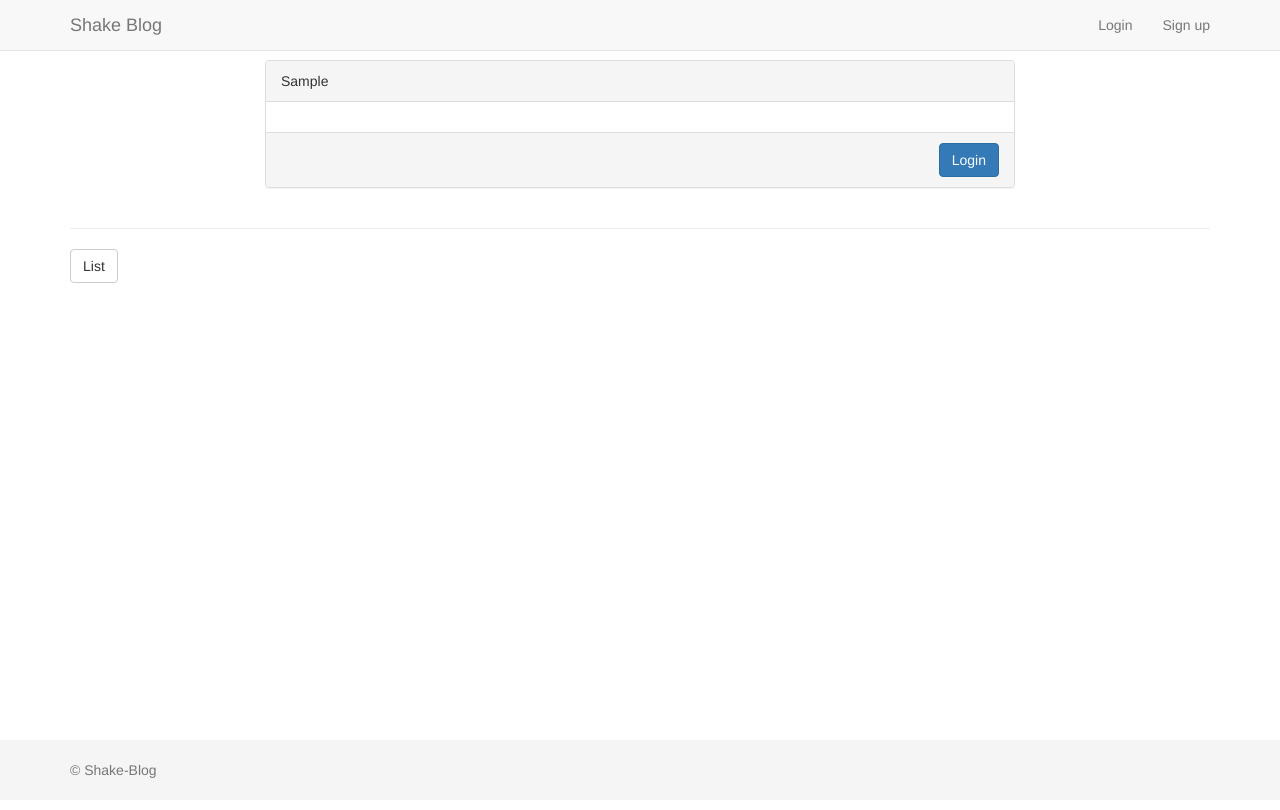
After one commit to lamiru/shake-blog, a Django app: template account/templates/account/login.html in a window 1280 px wide. The commit adds this page. Run offline with Django 3.2, Linux system fonts and the light colour scheme; the template is opened without the code that fills it: most values are stand-ins (such as "Sample title", 1, 10 or a date in 2020); some libraries are stand-ins or nearby versions.

Commit message:
account:login & account:signup

```diff
--- /dev/null
+++ b/account/templates/account/login.html
@@ -0,0 +1,28 @@
+{% extends "layout.html" %}
+{% load bootstrap3 %}
+
+{% block content %}
+    <div class="row">
+        <div class="col-sm-8 col-sm-offset-2">
+            <form action="" method="post">
+                {% csrf_token %}
+                <div class="panel panel-default">
+                    {% if form_legend %}
+                        <div class="panel-heading">
+                            {{ form_legend }}
+                        </div>
+                    {% endif %}
+                    <div class="panel-body">
+                        {% bootstrap_form form %}
+                    </div>
+                    <div class="panel-footer text-right">
+                        <button type="submit" class="btn btn-primary">Login</button>
+                    </div>
+                </div>
+            </form>
+        </div>
+    </div>
+
+    <hr/>
+    <a href="{% url "blog:index" %}" class="btn btn-default">List</a>
+{% endblock %}
--- a/account/urls.py
+++ b/account/urls.py
@@ -1,6 +1,10 @@
 from django.conf.urls import include, url
+from account.views import SignupView
+
 
 urlpatterns = [
-    url(r'^login/$', 'django.contrib.auth.views.login', name='login'),
+    url(r'^signup/$', SignupView.as_view(), name='signup'),
+    url(r'^login/$', 'django.contrib.auth.views.login',
+        {'template_name': 'account/login.html'}, name='login'),
     url(r'', include('django.contrib.auth.urls')),
 ]
--- a/shake/settings.py
+++ b/shake/settings.py
@@ -132,5 +132,5 @@
 }
 
 from django.core.urlresolvers import reverse_lazy
-LOGIN_URL = reverse_lazy('login')  # default: /acconts/login/
+LOGIN_URL = reverse_lazy('login')  # default: /accounts/login/
 LOGIN_REDIRECT_URL = reverse_lazy('blog:index')  # default: /accounts/profile/
--- a/templates/layout.html
+++ b/templates/layout.html
@@ -40,7 +40,7 @@
                 <ul class="nav navbar-nav navbar-right">
                     {% if not user.is_authenticated %}
                         <li><a href="{% url "login" %}">Login</a></li>
-                        <li><a href="#">Sign up</a></li>
+                        <li><a href="{% url "signup" %}">Sign up</a></li>
                     {% else %}
                         <li class="dropdown">
                             <a href="#" class="dropdown-toggle" data-toggle="dropdown" role="button" aria-expanded="false">{{ user }} <span class="caret"></span></a>
--- a/templates/registration/login.html
+++ /dev/null
@@ -1 +0,0 @@
-{% extends "blog/form.html" %}
```
Also changed, not shown: account/templates/account/signup.html (added, +28 -0 lines), account/views.py (+13 -2 lines).
